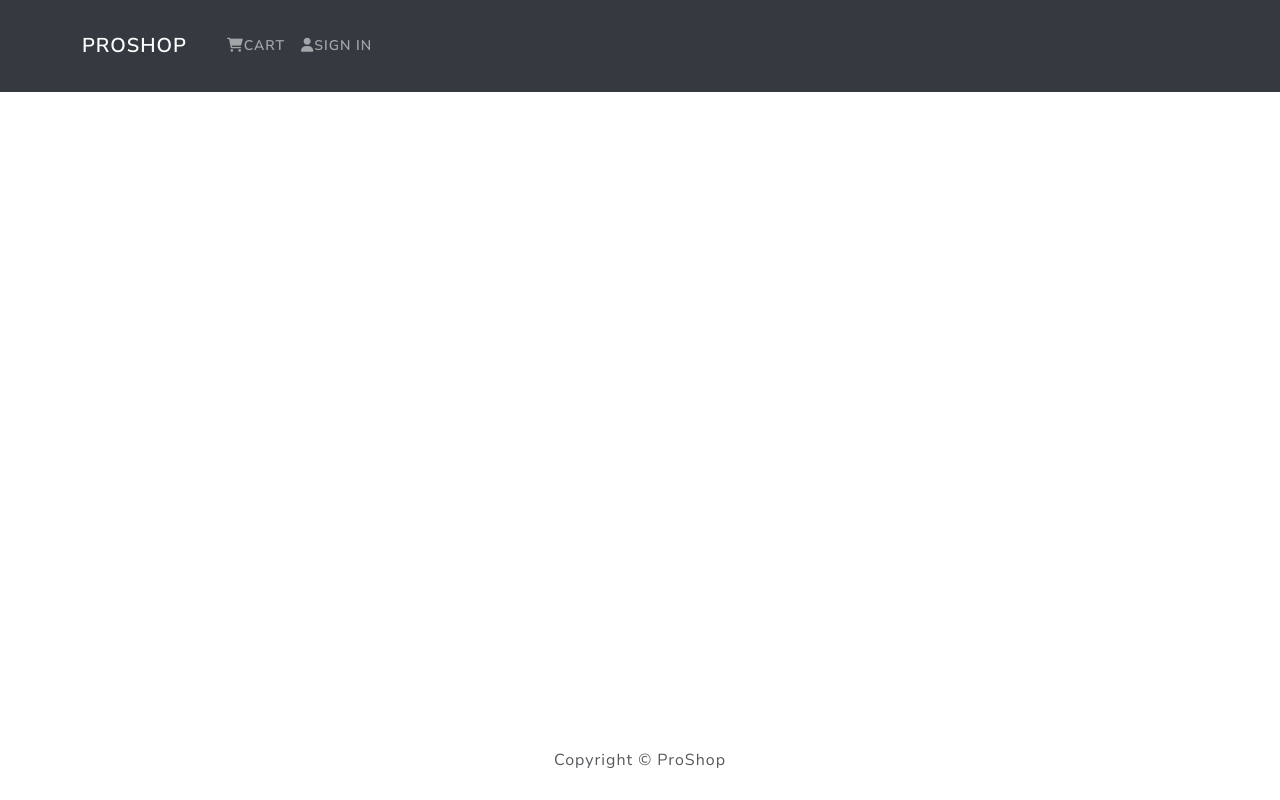
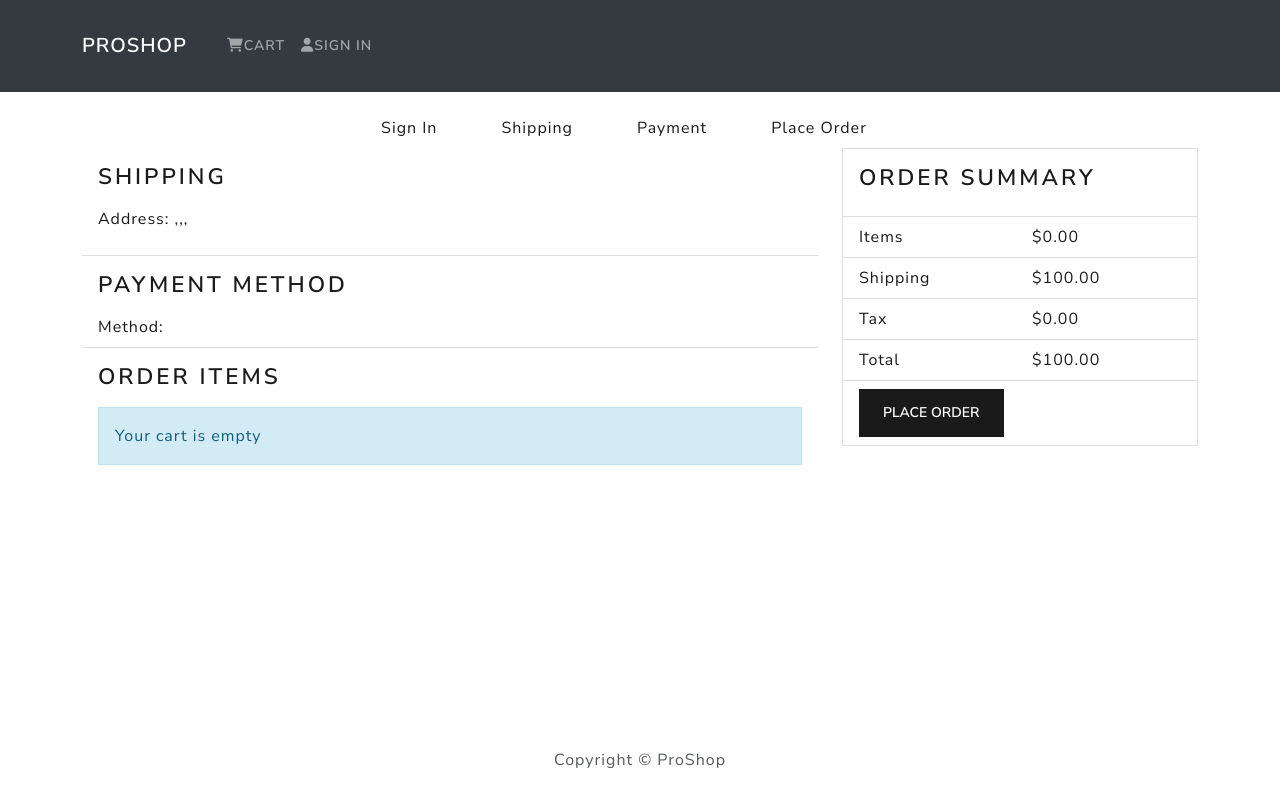
Before and after one commit to larabk/MERN-eCommerce-Course, a React (Create React App) app in the folder frontend/: page /placeorder in a window 1280 px wide. Built offline with nearby package versions, Linux system fonts and the light colour scheme.

Commit message:
Order Controller

```diff
--- a/frontend/src/App.js
+++ b/frontend/src/App.js
@@ -10,6 +10,8 @@
 import RegisterScreen from './screens/RegisterScreen'
 import ProfileScreen from './screens/ProfileScreen'
 import ShippingScreen from './screens/ShippingScreen'
+import PaymentScreen from './screens/PaymentScreen'
+import PlaceOrderScreen from './screens/PlaceOrderScreen'
 
 const App = () => {
   return (
@@ -19,6 +21,8 @@
           <Container>
             <Routes>
               <Route path='/shipping' element={<ShippingScreen />} />
+              <Route path='/payment' element={<PaymentScreen />} />
+              <Route path='/placeorder' element={<PlaceOrderScreen />} />
               <Route path='/login/' element={<LoginScreen />} />
               <Route path='/register/' element={<RegisterScreen />} />
               <Route path='/profile/' element={<ProfileScreen />} />
--- a/frontend/src/actions/cartActions.js
+++ b/frontend/src/actions/cartActions.js
@@ -1,7 +1,8 @@
 import axios from 'axios'
 import { CART_ADD_ITEM,
     CART_REMOVE_ITEM,
-    CART_SAVE_SHIPPING_ADDRESS }
+    CART_SAVE_SHIPPING_ADDRESS,
+    CART_SAVE_PAYMENT_METHOD }
     from '../constants/cartConstants'
 
 export const addToCart = (id, qty) => async (dispatch, getState) => {
@@ -39,3 +40,12 @@
 
     localStorage.setItem('shippingAddress', JSON.stringify(data))
 }
+
+export const savePaymentMethod = (data) => (dispatch) => {
+    dispatch({
+        type: CART_SAVE_PAYMENT_METHOD,
+        payload: data
+    })
+
+    localStorage.setItem('paymentMethod', JSON.stringify(data))
+}
--- a/frontend/src/constants/cartConstants.js
+++ b/frontend/src/constants/cartConstants.js
@@ -1,3 +1,4 @@
 export const CART_ADD_ITEM = 'CART_ADD_ITEM'
 export const CART_REMOVE_ITEM = 'CART_REMOVE_ITEM'
 export const CART_SAVE_SHIPPING_ADDRESS = 'CART_SAVE_SHIPPING_ADDRESS'
+export const CART_SAVE_PAYMENT_METHOD = 'CART_SAVE_PAYMENT_METHOD'
--- a/frontend/src/reducers/cartReducers.js
+++ b/frontend/src/reducers/cartReducers.js
@@ -1,7 +1,8 @@
 import {
     CART_ADD_ITEM,
     CART_REMOVE_ITEM,
-    CART_SAVE_SHIPPING_ADDRESS }
+    CART_SAVE_SHIPPING_ADDRESS,
+    CART_SAVE_PAYMENT_METHOD }
     from '../constants/cartConstants'
 
 
@@ -37,6 +38,12 @@
                     shippingAddress: action.payload
                 }
 
+            case CART_SAVE_PAYMENT_METHOD:
+                return {
+                    ...state,
+                    paymentMethod: action.payload
+                }
+
         default:
             return state
     }
--- /dev/null
+++ b/frontend/src/screens/PaymentScreen.js
@@ -0,0 +1,71 @@
+import React, { useState } from 'react'
+import { useNavigate, useLocation } from 'react-router-dom'
+import { Form, Button, Col } from 'react-bootstrap'
+import { useDispatch, useSelector } from 'react-redux'
+import FormContainer from '../components/FormContainer'
+import CheckoutSteps from '../components/CheckoutSteps'
+import { savePaymentMethod } from '../actions/cartActions'
+
+const PaymentScreen = () => {
+
+    const cart = useSelector(state => state.cart)
+    const { shippingAddress } = cart
+
+    if (!shippingAddress) {
+        navigate('/shipping')
+    }
+
+    const location = useLocation()
+
+    const navigate = useNavigate()
+
+    const [paymentMethod, setPaymentMethod] = useState('PayPal')
+
+
+    const dispatch = useDispatch()
+
+    const submitHandler = (e) => {
+        e.preventDefault()
+        dispatch(savePaymentMethod(paymentMethod))
+        navigate('/placeorder')
+    }
+
+    return (
+        <FormContainer>
+            <CheckoutSteps step1 step2 step3 />
+            <h1>Payment Method</h1>
+            <Form onSubmit={submitHandler}>
+                <Form.Group>
+                    <Form.Label as='legend'>Select Method</Form.Label>
+
+                <Col>
+                    <Form.Check
+                        type='radio'
+                        label='PayPal or Credit Card'
+                        id='PayPal'
+                        name='paymentMethod'
+                        value='PayPal'
+                        checked
+                        onChange={(e) => setPaymentMethod(e.target.value)}>
+                    </Form.Check>
+
+                    {/* <Form.Check
+                        type='radio'
+                        label='Stripe'
+                        id='Stripe'
+                        name='paymentMethod'
+                        value='Stripe'
+                        onChange={(e) => setPaymentMethod(e.target.value)}>
+                    </Form.Check> */}
+                </Col>
+                </Form.Group>
+            <Button type='submit' variant='primary'>
+                Continue
+            </Button>
+
+            </Form>
+        </FormContainer>
+    )
+}
+
+export default PaymentScreen
--- /dev/null
+++ b/frontend/src/screens/PlaceOrderScreen.js
@@ -0,0 +1,129 @@
+import React, { useState } from 'react'
+import { Link } from 'react-router-dom'
+import { useNavigate, useLocation } from 'react-router-dom'
+import { Button, Row, Col, ListGroup, Image, Card } from 'react-bootstrap'
+import { useDispatch, useSelector } from 'react-redux'
+import Message from '../components/Message'
+import CheckoutSteps from '../components/CheckoutSteps'
+
+const PlaceOrderScreen = () => {
+    const cart = useSelector(state => state.cart)
+
+    // calculate prices
+    const addDecimals = (num) => {
+        return (Math.round(num * 100) / 100).toFixed(2)
+    }
+
+    cart.itemsPrice = addDecimals(cart.cartItems.reduce((acc, item) =>
+    acc + item.price * item.qty, 0))
+
+    cart.shippingPrice = addDecimals(cart.itemsPrice > 100 ? 0 : 100)
+    cart.taxPrice = addDecimals(Number((0.15 * cart.itemsPrice).toFixed(2)))
+
+    cart.totalPrice =
+        (Number(cart.itemsPrice) +
+        Number(cart.shippingPrice) +
+        Number(cart.taxPrice)).toFixed(2)
+
+
+    const placeOrderHandler = () => {
+
+    }
+    return (
+        <>
+        <CheckoutSteps step1 step2 step3 step4 />
+        <Row>
+            <Col md={8}>
+                <ListGroup variant='flush'>
+                    <ListGroup.Item>
+                        <h2>Shipping</h2>
+                        <p>
+                            <strong>Address: </strong>
+                            {cart.shippingAddress.address},
+                            {cart.shippingAddress.city},
+                            {cart.shippingAddress.postalCode},
+                            {cart.shippingAddress.country}
+                        </p>
+                    </ListGroup.Item>
+
+                    <ListGroup.Item>
+                        <h2>Payment Method</h2>
+                        <strong>Method: </strong>
+                        {cart.paymentMethod}
+                    </ListGroup.Item>
+
+                    <ListGroup.Item>
+                        <h2>Order Items</h2>
+                        {cart.cartItems.length === 0 ? <Message>Your cart is empty</Message>
+                        : (
+                        <ListGroup variant='flush'>
+                            {cart.cartItems.map((item, index) => (
+                                <ListGroup.Item key={index}>
+                                    <Row>
+                                        <Col md={1}>
+                                            <Image src={item.image} alt={item.name}
+                                            fluid rounded />
+                                        </Col>
+                                        <Col>
+                                            <Link to={`/product/${item.product}`}>
+                                                {item.name}
+                                            </Link>
+                                        </Col>
+                                        <Col md={4}>
+                                            {item.qty} x ${item.price} =
+                                            ${item.qty * item.price}
+                                        </Col>
+                                    </Row>
+                                </ListGroup.Item>
+                            ))}
+                        </ListGroup>
+                        )}
+                    </ListGroup.Item>
+                </ListGroup>
+            </Col>
+            <Col md={4}>
+                <Card>
+                    <ListGroup variant='flush'>
+                        <ListGroup.Item>
+                            <h2>Order Summary</h2>
+                        </ListGroup.Item>
+                        <ListGroup.Item>
+                            <Row>
+                                <Col>Items</Col>
+                                <Col>${cart.itemsPrice}</Col>
+                            </Row>
+                        </ListGroup.Item>
+
+                        <ListGroup.Item>
+                            <Row>
+                                <Col>Shipping</Col>
+                                <Col>${cart.shippingPrice}</Col>
+                            </Row>
+                        </ListGroup.Item>
+
+                        <ListGroup.Item>
+                            <Row>
+                                <Col>Tax</Col>
+                                <Col>${cart.taxPrice}</Col>
+                            </Row>
+                        </ListGroup.Item>
+
+                        <ListGroup.Item>
+                            <Row>
+                                <Col>Total</Col>
+                                <Col>${cart.totalPrice}</Col>
+                            </Row>
+                        </ListGroup.Item>
+                        <ListGroup.Item>
+                            <Button type='button' className='btn-block' disabled={cart.cartItems === 0}
+                            onClick={placeOrderHandler}>Place Order</Button>
+                        </ListGroup.Item>
+                    </ListGroup>
+                </Card>
+            </Col>
+        </Row>
+        </>
+    )
+}
+
+export default PlaceOrderScreen
```
